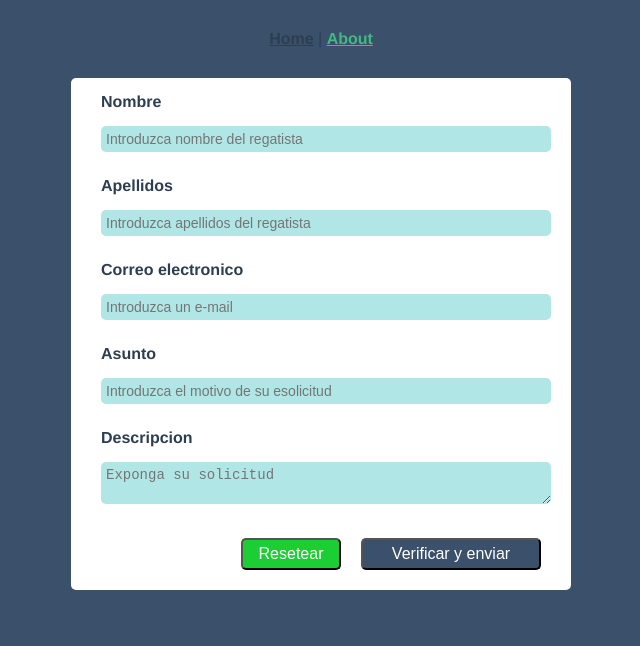
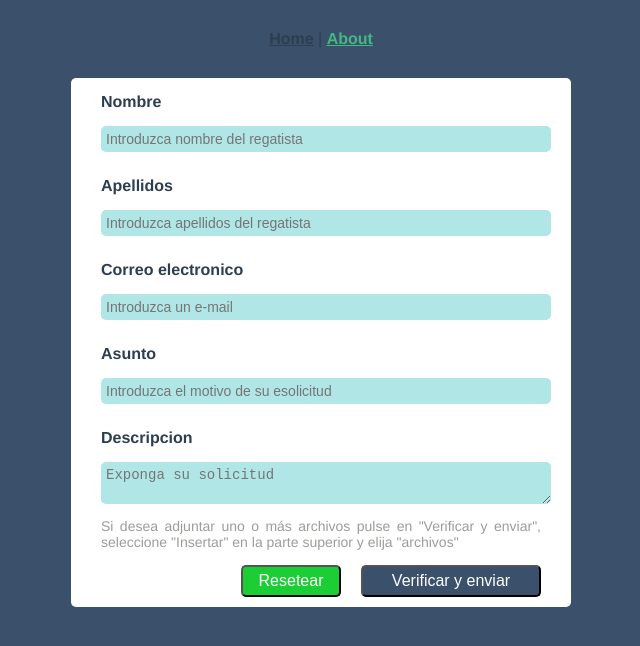
Before and after one commit to nestorhdez/regata-front, a Vue app: page /#/about in a window 1280 px wide. Shown: the top 646 px of the page, without its empty margins (319-959 px from the left). Built offline with nearby package versions, Linux system fonts and the light colour scheme.

Commit message:
Añadidcomensaje de adjuntar

```diff
--- a/src/components/Contact.vue
+++ b/src/components/Contact.vue
@@ -24,6 +24,11 @@
       <div class="field">
         <h2>Descripcion</h2>
         <textarea class="info" v-model="description" placeholder="Exponga su solicitud"></textarea>
+      </div>
+
+      <div class="field advise">
+         <p>Si desea adjuntar uno o más archivos pulse en "Verificar y enviar",
+          seleccione "Insertar" en la parte superior y elija "archivos"</p>
       </div>
 
       <div class="click">
@@ -53,7 +58,7 @@ export default {
   },
   computed: {
     mailto() {
-      return `mailto:ruben.altair91@gmail.com?subject=${this.issue}&body=Mensaje de ${this.firstName} ${this.lastName} <${this.email}>:%0A${this.description}`
+      return `mailto:ruben.altair91@gmail.com?subject=(Incidencia): ${this.issue}&body=Mensaje de ${this.firstName} ${this.lastName} <${this.email}>:%0A${this.description}`
     }
   }
 }
@@ -74,6 +79,15 @@ h2 {
   margin: 5px 0 15px;
   font-size: 16px;
 }
+.advise{
+  font-size: 14px;
+  text-align: justify;
+  color: rgba(94, 94, 90, 0.616);
+  padding: 0px 30px 0px;
+}
+p{
+  margin: 0px;
+}
 .info{
    width: 100%;
     padding: 5px;
@@ -84,7 +98,7 @@ h2 {
     color: rgb(0, 0, 0);
 }
 .click{
-  padding: 20px 30px 20px;
+  padding: 15px 30px 10px;
   text-align: right;
 }
 .btn{
```
